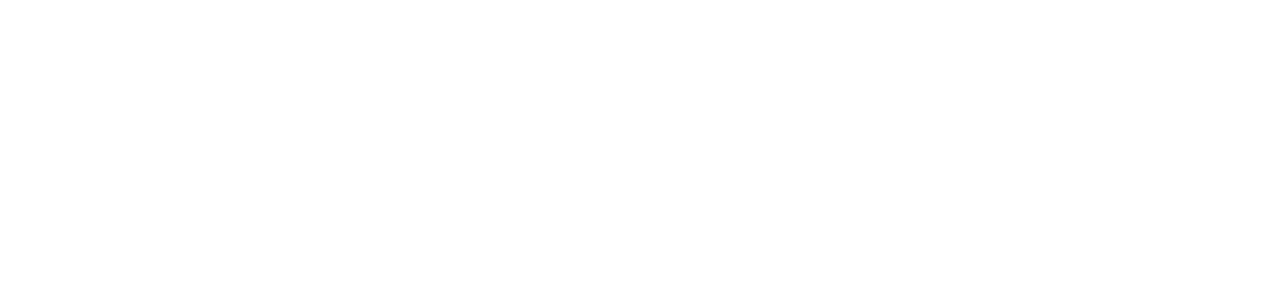
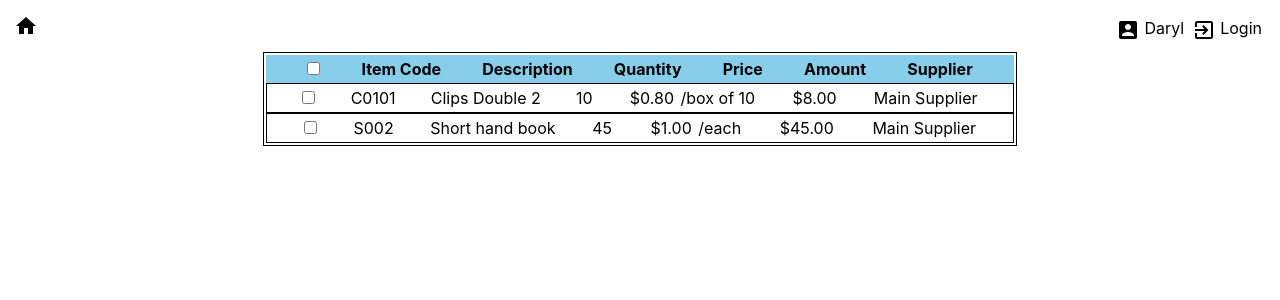
Before and after one commit to Martindreamz/Front-End-AD-Project, a React (Create React App) app: page /placeOrder in a window 1280 px wide. Shown: the top 300 px of the page. Built offline with nearby package versions, Linux system fonts and the light colour scheme; no server answers.

Commit message:
added Currencyformatter and placeorder use case

```diff
--- a/package.json
+++ b/package.json
@@ -10,6 +10,7 @@
     "@testing-library/user-event": "^7.2.1",
     "axios": "^0.19.2",
     "react": "^16.13.1",
+    "react-currency-format": "^1.0.0",
     "react-dom": "^16.13.1",
     "react-router-dom": "^5.2.0",
     "react-scripts": "^3.4.3"
--- a/src/App.js
+++ b/src/App.js
@@ -9,6 +9,7 @@ import './App.css';
 import Header from './Components/Headers/Header';
 import Login from './Components/Login';
 import RecievedGoods from './Containers/RecievedGoods';
+import PlaceOrder from "./Containers/PlaceOrder"
 
 function App() {
   return (
@@ -24,6 +25,9 @@ function App() {
                   <Route path='/test'>
                       <RecievedGoods />
                   </Route>
+                  <Route path='/placeOrder'>
+                      <PlaceOrder />
+                  </Route>
               </Switch>
           </Router>
       </div>
--- /dev/null
+++ b/src/Components/PlaceOrderTable.js
@@ -0,0 +1,53 @@
+import React, { Component } from "react"
+import './InventoryTable.css';
+//import CurrencyFormat from 'react-currency-format';
+
+
+class PlaceOrderTable extends Component {
+    constructor(props) {
+        super(props)
+        this.state = {
+            chkbox: true
+        }
+    }
+
+    render() {
+        var CurrencyFormat = require('react-currency-format')
+        const orderItem = this.props.data.map(item =>
+            <tr className="tableRow" >
+                <td><input type="checkbox" defaultchecked={true} /></td>
+                <td>{item.itemCode}</td>
+                <td>{item.desc}</td>
+                <td>{item.reOrderQty}</td>
+                <td><CurrencyFormat value={item.price} decimalScale={2} fixedDecimalScale={true} displayType={'text'} prefix={'$'} /> /{item.unit}</td>
+                <td><CurrencyFormat value={item.price * item.reOrderQty} decimalScale={2} fixedDecimalScale={true} displayType={'text'} prefix={'$'} /></td>
+                <td>{item.supplier}</td>
+
+            </tr>
+
+        )
+
+
+
+
+        return (
+
+            <table className="inventoryTable">
+                <tr className="tableHeader">
+                    <th><input type="checkbox" defaultchecked={true} /></th>
+                    <th>Item Code</th>
+                    <th>Description</th>
+                    <th>Quantity</th>
+                    <th>Price</th>
+                    <th>Amount</th>
+                    <th>Supplier</th>
+                </tr>
+                {orderItem}
+            </table>
+        )
+
+
+    }
+}
+
+export default PlaceOrderTable
--- /dev/null
+++ b/src/Containers/PlaceOrder.js
@@ -0,0 +1,83 @@
+import React, { Component } from "react"
+import Header from '../Components/Headers/Header';
+import PlaceOrderTable from "../Components/PlaceOrderTable"
+import './RecievedGoods.css';
+import { domain } from '../Configurations/Config';
+import axios from 'axios';
+
+class PlaceOrder extends Component {
+    constructor() {
+        super()
+        this.state = {
+            //test data
+            data: [
+                {
+                    itemCode: "C0101",
+                    desc: "Clips Double 2",
+                    reOrderQty: 10,
+                    price: 0.8,
+                    unit: "box of 10",
+                    supplier:"Main Supplier"
+
+                },
+
+                {
+                    itemCode: "S002",
+                    desc: "Short hand book",
+                    reOrderQty: 45,
+                    price: 1.0,
+                    unit: "each",
+                    supplier: "Main Supplier"
+
+                }
+
+            ],
+
+            supplier: [
+                {
+                    supplierId: 1,
+                    name: "Main Supplier"
+                },
+                {
+                    supplierID: 2,
+                    name: "Sub Supplier 1"
+                },
+                {
+                    supplierID: 3,
+                    name: "Sub Supplier 3"
+                }
+            ]
+
+
+        }
+    }
+
+    //Run once before render - lifecycle
+    componentDidMount() {
+        //HTTP get request
+        axios.get('https://localhost:5001/api/invt')
+            .then(response => {
+                const items = response.data;
+                this.setState({ data: items });
+            })
+    }
+
+    checkInventoryAction = () => {
+        //redirect to check inventory url
+        window.location.href = domain
+    }
+
+    render() {
+        return (
+            <div>
+                <Header />
+                <div className="recievedGoodsBody">
+                    <PlaceOrderTable data={this.state.data} />
+                </div>
+            </div>
+        )
+    }
+
+}
+
+export default PlaceOrder
--- a/src/Containers/RecievedGoods.js
+++ b/src/Containers/RecievedGoods.js
@@ -46,7 +46,7 @@ class RecievedGoods extends React.Component {
     //Run once before render - lifecycle
     componentDidMount() {
         //HTTP get request
-        axios.get(/* api url here */)
+        axios.get('https://localhost:5001/api/invt')
             .then(response => {
                 const items = response.data;
                 this.setState({ data: items });
```
Also changed, not shown: 1 other file (tests, documents, lock files or other folders).
